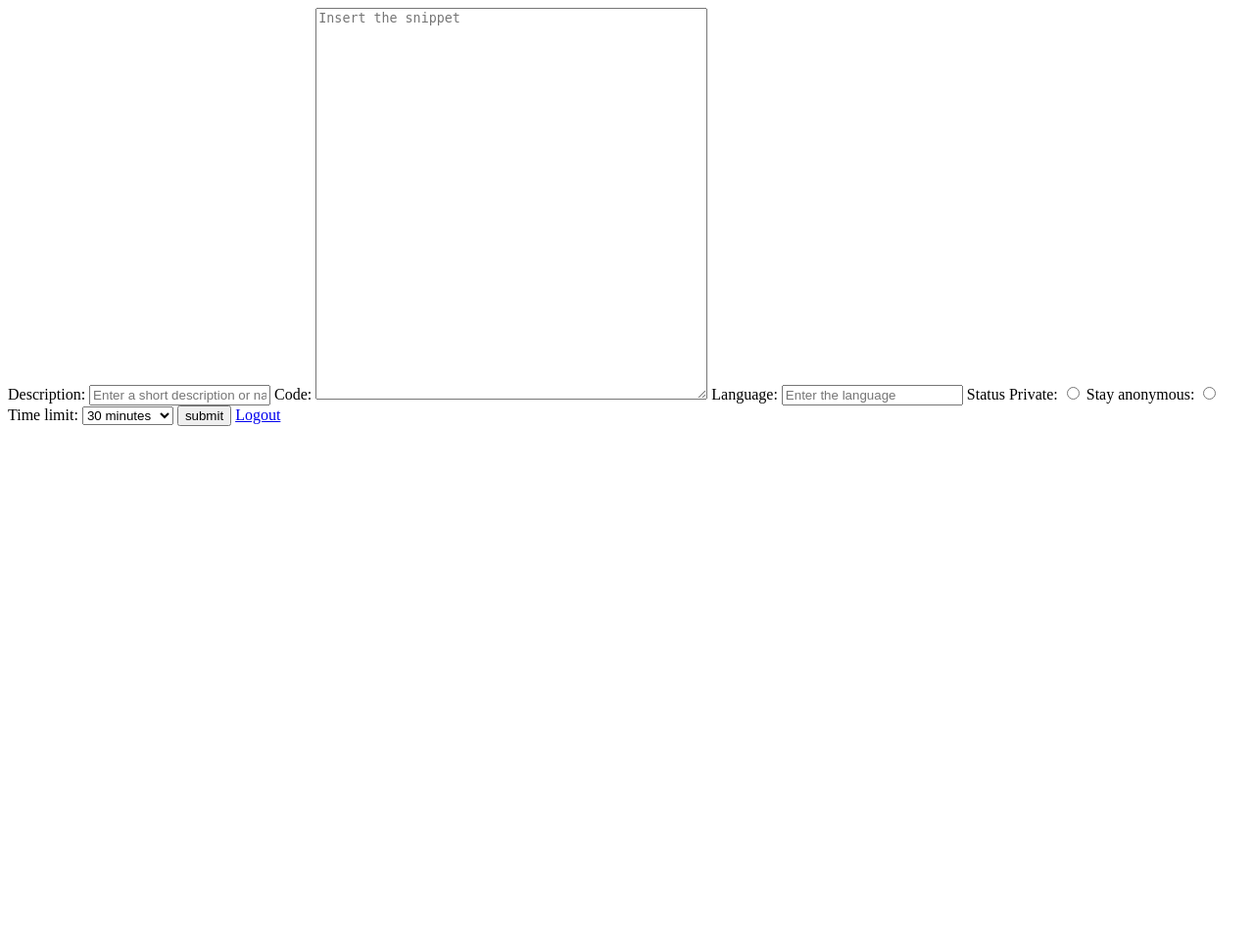
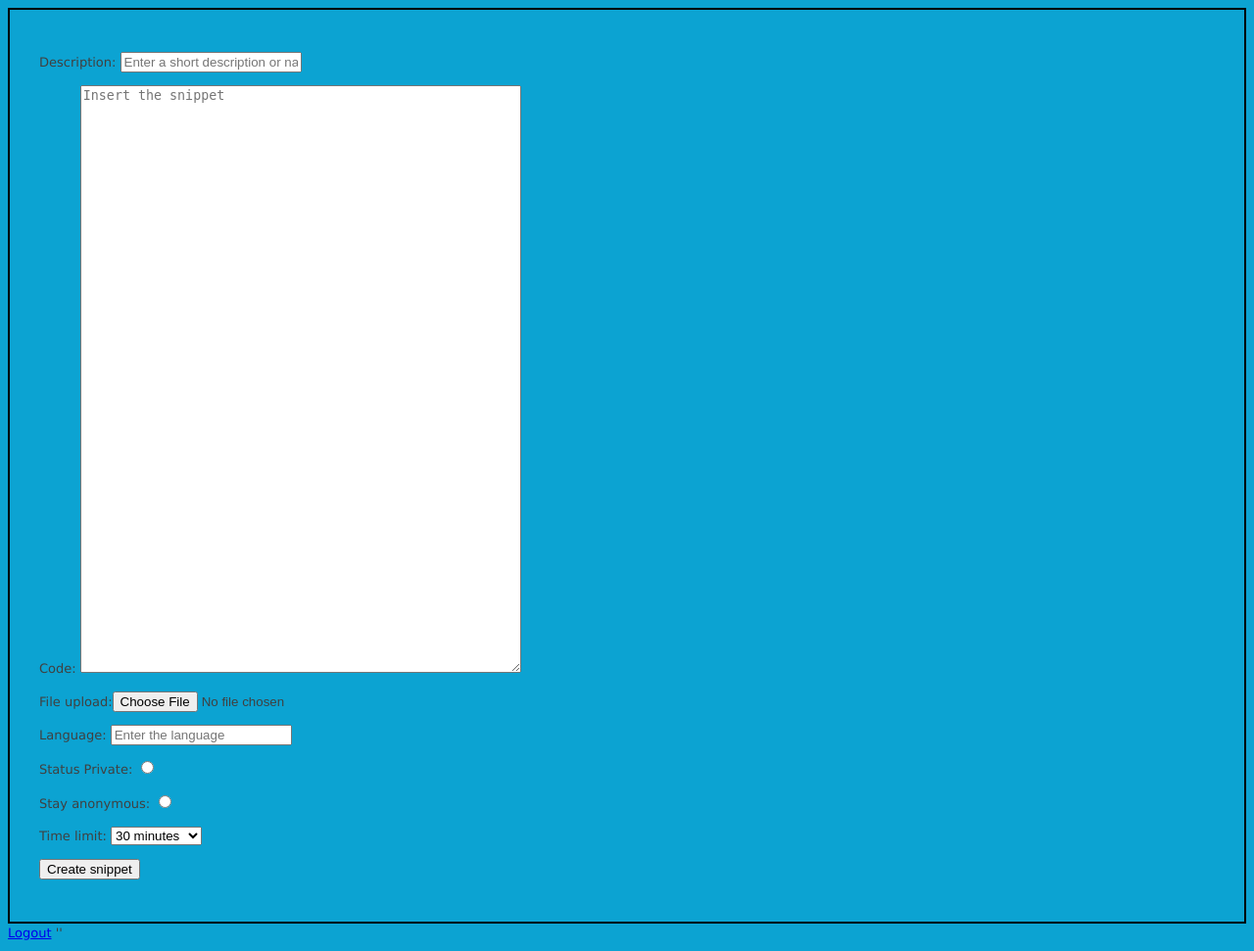
Before and after one commit to swathidhamo/Backend, a PHP site: page /insert.php in a window 1280 px wide. Shown: the whole page at 98% size. Before the commit the page ends 435 px from the top, so only its background shows below. Run offline with PHP 8.4, Linux system fonts and the light colour scheme; the visitor is signed in with stand-in values (Sample User, id 1); data that the repository does not hold is empty.

Commit message:
Add files via upload
File upload also possible

```diff
--- a/code/insert.php
+++ b/code/insert.php
@@ -20,6 +20,11 @@
      			$code = $_POST["code"];
 
      		}
+
+
+          $files = $_FILES['file']['tmp_name'];
+          $file = file_get_contents($files);
+
      		if(isset($_POST["language"])){
      			$language = $_POST["language"];
      		}
@@ -59,9 +64,9 @@
 
         //$date = strtotime("+60 seconds");
 
-     		$sql = "INSERT INTO code (title,code, language,status,username,visible,times) VALUES (?,?,?,?,?,?,?)";
+     		$sql = "INSERT INTO code (title,code, language,status,username,visible,times,file) VALUES (?,?,?,?,?,?,?,?)";
             $query = mysqli_prepare($link,$sql);
-            mysqli_stmt_bind_param($query,"sssisis",$title, $code, $language,$status,$username,$visible,$date);
+            mysqli_stmt_bind_param($query,"sssisiss",$title, $code, $language,$status,$username,$visible,$date,$file);
             $result = mysqli_stmt_execute($query);
      		if($result){
      			echo "Sucessfully added";
@@ -88,41 +93,49 @@
 	?>
     <style type="text/css">
       textarea{
-      	width: 400px;
-      	height: 400px;
+      	width: 450px;
+      	height: 600px;
       }
 
+   .newnote{
+     border: 2px solid black;
+     padding: 30px 30px 30px 30px;
 
-    </style>
+   }
+
+   body {
+    font: 13px/20px "Lucida Grande", Tahoma, Verdana, sans-serif;
+    color: #404040;
+    background: #0ca3d2;
+
+   }
+
+
+
+
+  </style>
  </head>
-<body>
-  <form method = "POST">
-    Description: <input type= "text" name = "title" placeholder = "Enter a short description or name for the code">
-    Code: <textarea name = "code" placeholder= "Insert the snippet"></textarea>
-    Language: <input type = "text" name = "language" placeholder = "Enter the language">
-    Status Private: <input type = "radio" name = "status">
-    Stay anonymous: <input type = "radio" name = "visible">
-    Time limit: <select name = "time">
+ <body>
+  <div class = "newnote">
+   <form method = "POST" enctype="multipart/form-data">
+      <p> Description: <input type= "text" name = "title" placeholder = "Enter a short description or name for the code"></p>
+      <p>Code: <textarea name = "code" placeholder= "Insert the snippet"></textarea></p>
+      <p>File upload:<input type="file" name="file" /></p>
+      <p> Language: <input type = "text" name = "language" placeholder = "Enter the language"></p>
+      <p> Status Private: <input type = "radio" name = "status"></p>
+      <p> Stay anonymous: <input type = "radio" name = "visible"></p>
+      <p> Time limit: <select name = "time">
                   <option value = "one">30 minutes</option>
                   <option value = "three"> 90 Seconds</option>
                   <option value = "two">2 hours</option>
                   <option value = "twelve">12 hours</option>
-                  <option value = "none">No limit</option>
-                </select>
+                  <option value = "none">Never</option>
+                </select></p></p>
 
-  <input type = "submit" name = "submit" value = "submit">
+       <p><input type = "submit" name = "submit" value = "Create snippet"></p>
+  </div>
   <a href = "logout.php">Logout</a>
 
-
-
-
-
-
-
-
-
-
-
-  </form>
-</body>
-</html>
+    </form>
+  </body>
+</html>''
```
Also changed, not shown: code/snippet.php (+12 -6 lines).
